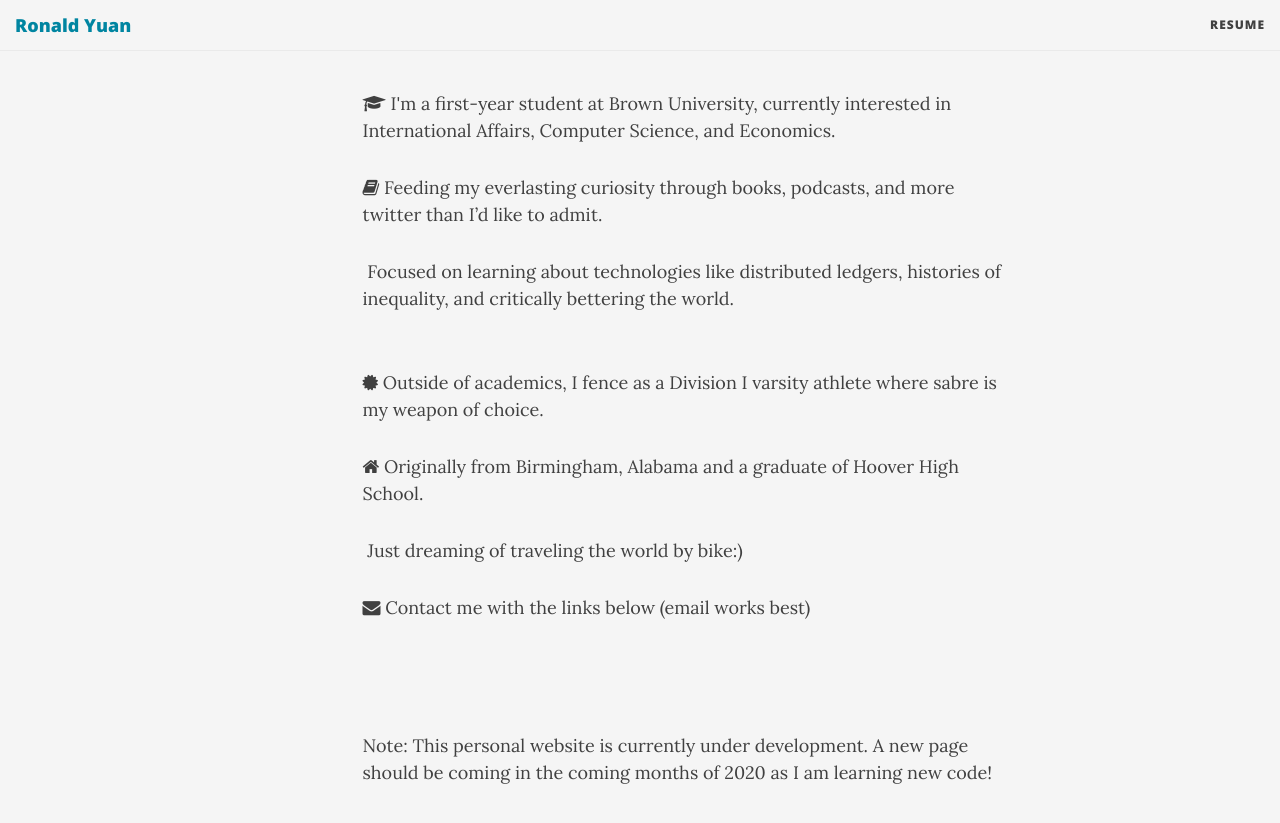
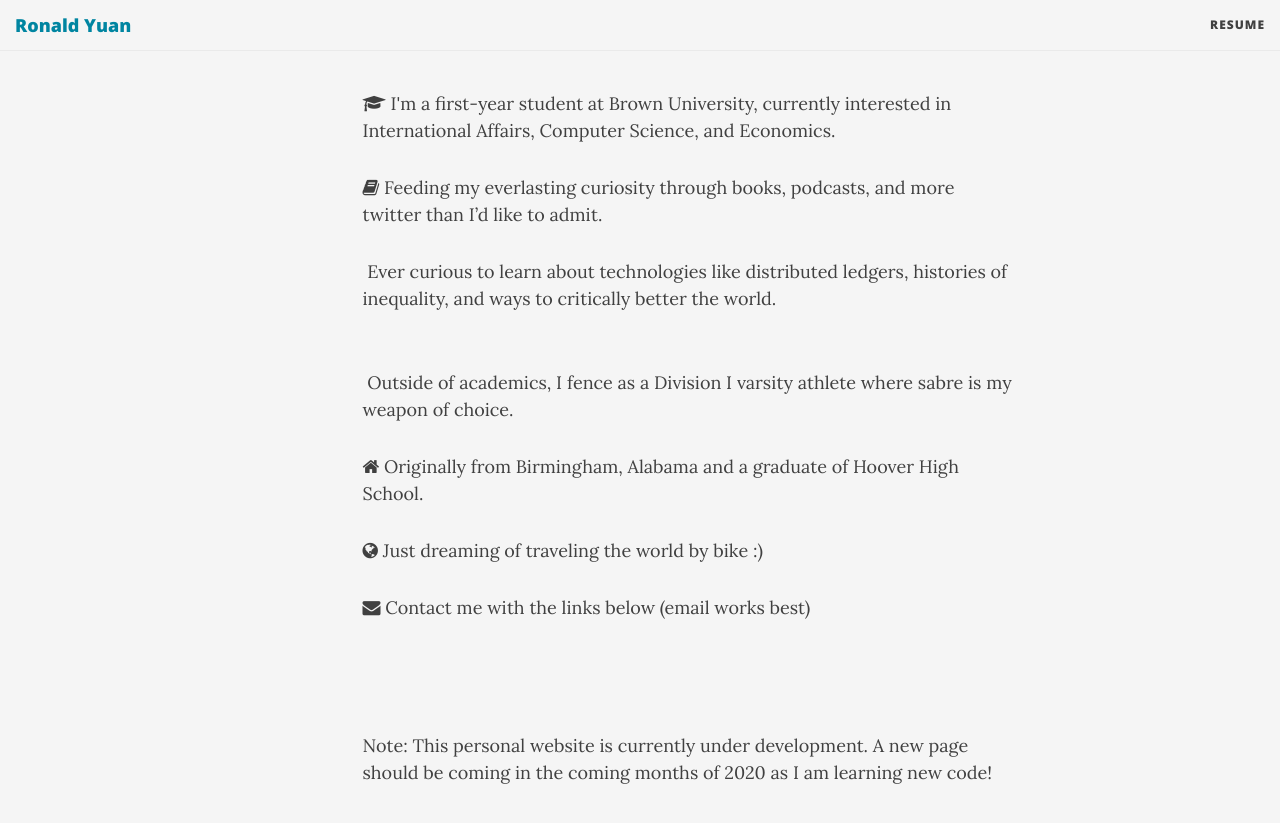
Before and after one commit to ronaldyuan/ronaldyuan.github.io, a Jekyll site: the page built from index.html, in a window 1280 px wide and 900 px high, scrolled down 411 px. Shown: the top 823 px of the window. Built offline with Jekyll 4.4.1, drawn with Linux system fonts in a browser that asks for light colours; nearby versions of some CDN libraries; the list of posts is cut into pages by our own code.

Commit message:
Update index.html

```diff
--- a/index.html
+++ b/index.html
@@ -17,7 +17,8 @@ css: "/css/customcss.css"
             </div>
         </div>
         <div class="row">
-            <div class="col-lg-7 col-lg-offset-3 col-md-10 col-md-offset-1">
+          <div class="col-lg-7 col-lg-offset-3 col-md-10 col-md-offset-1">
+            <div id='aboutme'>
                 <p class="about-text">
                   <br>Welcome to my personal website! <br><br>
                 </p>
@@ -33,12 +34,12 @@ css: "/css/customcss.css"
                 </p>
 
                 <p class="about-text">
-                  <span class="fa fa-sunglasses about-icon"></span>
-                Focused on learning about technologies like distributed ledgers, histories of inequality, and critically bettering the world. <br><br>
+                  <span class="fa fa-eye-open about-icon"></span>
+                Ever curious to learn about technologies like distributed ledgers, histories of inequality, and ways to critically better the world. <br><br>
               </p>
 
               <p class="about-text">
-                <span class="fa fa-certificate about-icon"></span>
+                <span class="fa fa-screenshot about-icon"></span>
                 Outside of academics, I fence as a Division I varsity athlete where sabre is my weapon of choice. <br>
               </p>
 
@@ -48,8 +49,8 @@ css: "/css/customcss.css"
               </p>
 
               <p class="about-text">
-                <span class="fa fa-world about-icon"></span>
-                Just dreaming of traveling the world by bike:) <br>
+                <span class="fa fa-globe about-icon"></span>
+                Just dreaming of traveling the world by bike :) <br>
               </p>
 
               <p class="about-text">
@@ -61,6 +62,7 @@ css: "/css/customcss.css"
                 Note: This personal website is currently under development. A new page should be coming in the coming months of 2020 as I am learning new code!
               </p>
             </div>
+          </div>
         </div>
     </div>
 </div>
```
